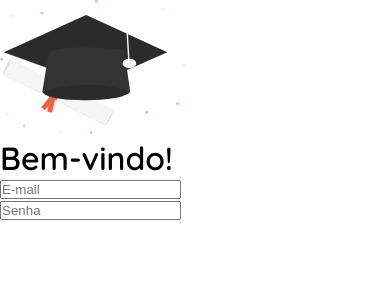
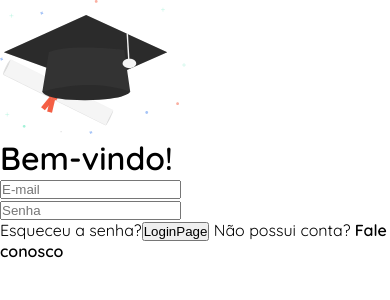
Before and after one commit to MatheusF99/login-screen, a React (Create React App) app: page / in a window 390 px wide. Shown: the top 300 px of the page. Built offline with nearby package versions, Linux system fonts and the light colour scheme.

Commit message:
mobile style form

```diff
--- a/src/pages/LoginPage/LoginPage.js
+++ b/src/pages/LoginPage/LoginPage.js
@@ -6,9 +6,9 @@ import capeloImg from '../../assets/images/capelo.svg'
 const LoginPage = () => {
   return (
     <div className="form-content">
+
       <form className="form">
 
-      </form>
         <img className="form-image" src={capeloImg}></img>
         <h1 className="form-title">Bem-vindo!</h1>
 
@@ -24,6 +24,7 @@ const LoginPage = () => {
           </label>
 
         </div>
+
         <div className="form-inputs">
 
           <label className="form-label">
@@ -36,6 +37,12 @@ const LoginPage = () => {
           </label>
 
         </div>
+        <span>Esqueceu a senha?</span>
+
+        <button className="form-input-bnt" type="submit">LoginPage</button>
+
+        <span> Não possui conta? <strong>Fale conosco</strong> </span>
+      </form>
 
     </div>
   );
```
Also changed, not shown: 1 other file (tests, documents, lock files or other folders). Lines whose indentation alone changed are shown as unchanged.
